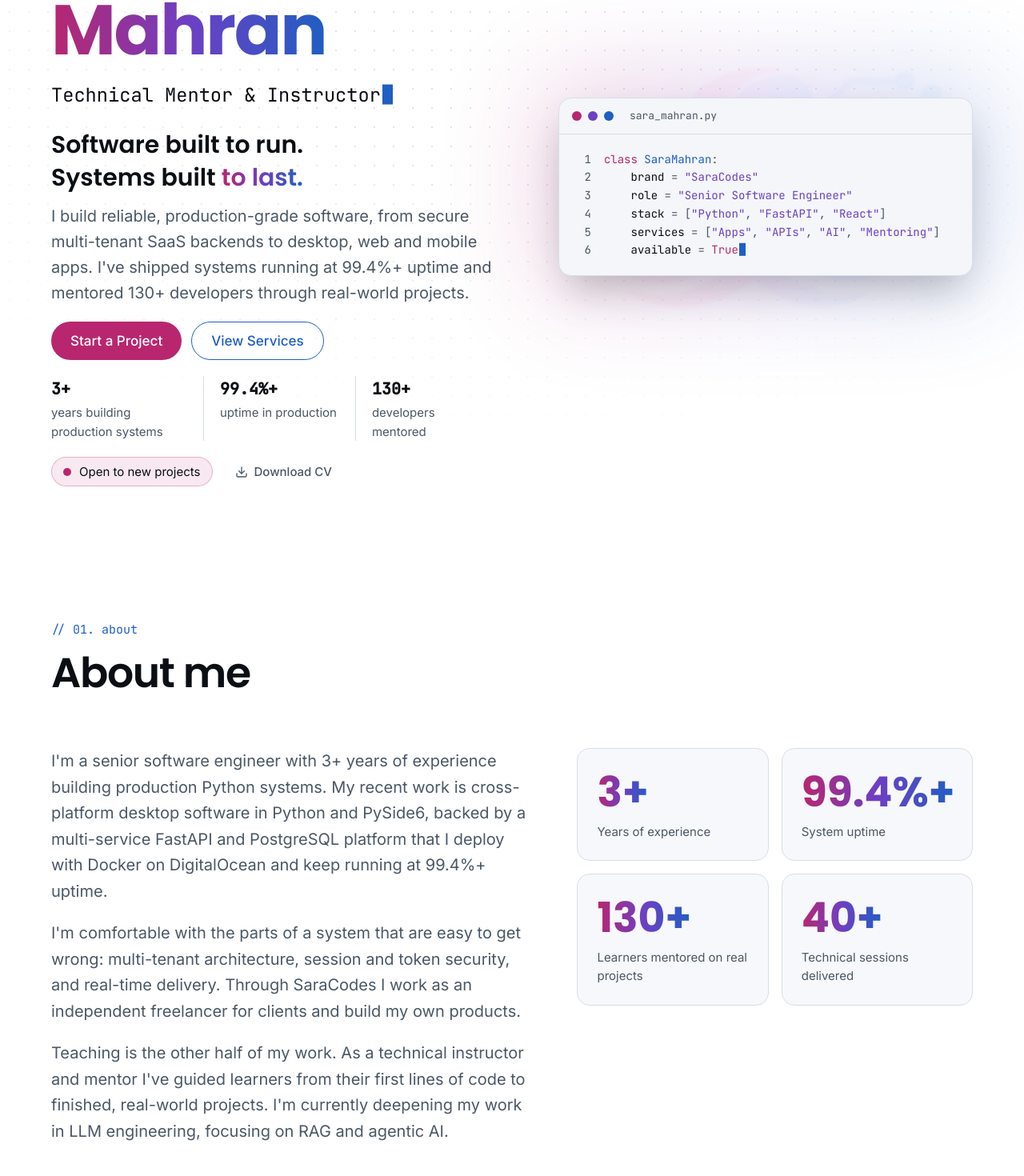
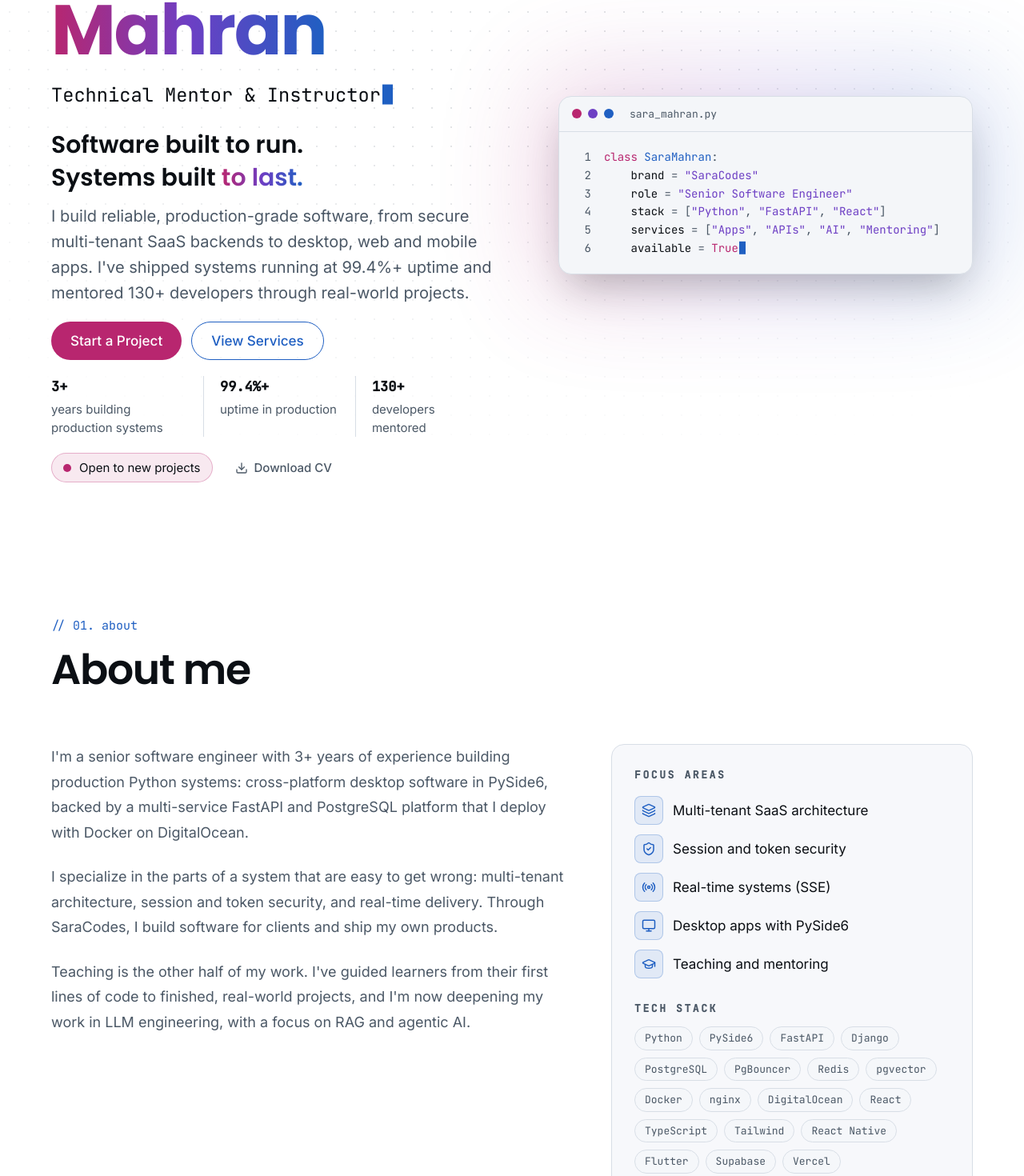
Before and after one commit to SaraMahran/saracodes, a React (Vite) app: page / in a window 1280 px wide. Shown: the part 237-1707 px from the top of the page at 80% size. Built offline with nearby package versions, Linux system fonts and the light colour scheme.

Commit message:
feat(about): reorder sections, redesign About and stop stat values wrapping

```diff
--- a/src/components/AnimatedStat.tsx
+++ b/src/components/AnimatedStat.tsx
@@ -1,6 +1,9 @@
 import { useEffect, useMemo, useRef, useState } from 'react';
 import { animate, useInView, useReducedMotion } from 'framer-motion';
 import { formatStatNumber, parseStatValue } from '@/lib/stat';
+
+/** Approximate rendered width of a value in em (bold digits and symbols average ~0.66em). */
+const fitWidthEm = (value: string) => Math.max(1, value.length) * 0.66;
 
 interface AnimatedStatProps {
   value: string;
@@ -41,7 +44,13 @@ export function AnimatedStat({ value, className = '', duration = 1.6 }: Animated
   );
 
   return (
-    <span ref={ref} className={className}>
+    <span
+      ref={ref}
+      className={`whitespace-nowrap ${className}`}
+      // Never wrap ("99.4%+" stays on one line): inside a `.stat-fit` container the size scales
+      // down to fit its width, and is never larger than the inherited size.
+      style={{ fontSize: `min(1em, calc(100cqi / ${fitWidthEm(value)}))` }}
+    >
       <span aria-hidden="true" className="no-print tabular-nums">
         {parsed.prefix}
         {first}
--- a/src/data/content.ts
+++ b/src/data/content.ts
@@ -47,10 +47,19 @@ export const content: Content = {
     homeLink: 'Back to home',
   },
 
-  // eyebrow renders as a numbered mono label, e.g. "// 02. services". inNav controls the navbar links.
+  // Single source of truth for section order: rendering, navbar, mobile menu, command palette,
+  // numbered labels ("// 02. mentoring") and print all follow this array.
+  // eyebrow renders as the numbered mono label. inNav controls the navbar links.
   sections: [
     { id: 'hero', label: 'Home', eyebrow: 'hello', heading: 'Sara Ali Mahran', inNav: false },
     { id: 'about', label: 'About', eyebrow: 'about', heading: 'About me', inNav: true },
+    {
+      id: 'mentoring',
+      label: 'Mentoring',
+      eyebrow: 'mentoring',
+      heading: 'Mentoring & teaching',
+      inNav: true,
+    },
     {
       id: 'services',
       label: 'Services',
@@ -72,13 +81,6 @@ export const content: Content = {
       label: 'Experience',
       eyebrow: 'experience',
       heading: 'Experience',
-      inNav: true,
-    },
-    {
-      id: 'mentoring',
-      label: 'Mentoring',
-      eyebrow: 'mentoring',
-      heading: 'Mentoring & teaching',
       inNav: true,
     },
     {
@@ -137,17 +139,18 @@ export const content: Content = {
 
   about: {
     paragraphs: [
-      "I'm a senior software engineer with 3+ years of experience building production Python systems. My recent work is cross-platform desktop software in Python and PySide6, backed by a multi-service FastAPI and PostgreSQL platform that I deploy with Docker on DigitalOcean and keep running at 99.4%+ uptime.",
-      "I'm comfortable with the parts of a system that are easy to get wrong: multi-tenant architecture, session and token security, and real-time delivery. Through SaraCodes I work as an independent freelancer for clients and build my own products.",
-      "Teaching is the other half of my work. As a technical instructor and mentor I've guided learners from their first lines of code to finished, real-world projects. I'm currently deepening my work in LLM engineering, focusing on RAG and agentic AI.",
+      "I'm a senior software engineer with 3+ years of experience building production Python systems: cross-platform desktop software in PySide6, backed by a multi-service FastAPI and PostgreSQL platform that I deploy with Docker on DigitalOcean.",
+      'I specialize in the parts of a system that are easy to get wrong: multi-tenant architecture, session and token security, and real-time delivery. Through SaraCodes, I build software for clients and ship my own products.',
+      "Teaching is the other half of my work. I've guided learners from their first lines of code to finished, real-world projects, and I'm now deepening my work in LLM engineering, with a focus on RAG and agentic AI.",
     ],
-    stats: [
-      { label: 'Years of experience', value: '3+' },
-      { label: 'System uptime', value: '99.4%+' },
-      { label: 'Learners mentored on real projects', value: '130+' },
-      { label: 'Technical sessions delivered', value: '40+' },
+    focusAreasHeading: 'Focus areas',
+    focusAreas: [
+      { icon: 'Layers', text: 'Multi-tenant SaaS architecture' },
+      { icon: 'ShieldCheck', text: 'Session and token security' },
+      { icon: 'Radio', text: 'Real-time systems (SSE)' },
+      { icon: 'Monitor', text: 'Desktop apps with PySide6' },
+      { icon: 'GraduationCap', text: 'Teaching and mentoring' },
     ],
-    // Any "(TODO: ...)" inside an item's text is left out when rendering.
     beyondCode: {
       heading: 'Beyond code',
       intro: 'The same curiosity that drives my engineering drives everything else I do.',
@@ -175,12 +178,11 @@ export const content: Content = {
         {
           icon: 'HeartHandshake',
           title: 'Volunteer',
-          text: 'Volunteering with PwA (TODO: full organization name).',
+          text: 'Volunteering with PwA.',
         },
       ],
     },
-    statsLabel: 'At a glance',
-    techStackHeading: 'Tools I work with',
+    techStackHeading: 'Tech stack',
     techStack: [
       'Python',
       'PySide6',
@@ -476,15 +478,6 @@ export const content: Content = {
       period: 'TODO: iSchool period',
       highlights: ['TODO: iSchool highlights'],
     },
-    {
-      role: 'Independent Software Engineer & Founder',
-      org: 'SaraCodes',
-      period: 'TODO: SaraCodes start date – Present',
-      highlights: [
-        'Deliver freelance software projects for clients through Upwork and direct engagements.',
-        'Build and ship my own products: Wanas, Baed Connect, Rouya and UpNow.',
-      ],
-    },
   ],
 
   education: {
--- a/src/lib/icons.ts
+++ b/src/lib/icons.ts
@@ -16,10 +16,13 @@ import {
   Handshake,
   HeartHandshake,
   House,
+  Layers,
   Lock,
   Mail,
   Mic,
+  Monitor,
   PenLine,
+  Radio,
   Rocket,
   Server,
   ShieldCheck,
@@ -54,10 +57,13 @@ export const iconRegistry = {
   Handshake,
   HeartHandshake,
   House,
+  Layers,
   Lock,
   Mail,
   Mic,
+  Monitor,
   PenLine,
+  Radio,
   Rocket,
   Server,
   ShieldCheck,
--- a/src/sections/About.tsx
+++ b/src/sections/About.tsx
@@ -1,4 +1,3 @@
-import { AnimatedStat } from '@/components/AnimatedStat';
 import { ChipList } from '@/components/Chip';
 import { Icon } from '@/components/Icon';
 import { Reveal, RevealItem } from '@/components/Reveal';
@@ -7,7 +6,6 @@ import { content } from '@/data/content';
 import { isFilled, withoutTodo } from '@/lib/todo';
 
 const { about } = content;
-const stats = about.stats.filter((stat) => isFilled(stat.value));
 
 // Items render even while their text has an inline "(TODO: ...)" note; only the note is dropped.
 const beyondCodeItems = (about.beyondCode?.items ?? [])
@@ -17,41 +15,48 @@ const beyondCodeItems = (about.beyondCode?.items ?? [])
 export function About() {
   return (
     <Section id="about">
-      <div className="grid gap-12 lg:grid-cols-[1.2fr_1fr] lg:gap-16">
-        <Reveal stagger className="flex flex-col gap-5">
+      {/* Desktop: paragraphs (7/12) beside the Focus areas card (5/12), top-aligned.
+          Tablet and mobile: stacked, paragraphs first. */}
+      <div className="grid items-start gap-10 lg:grid-cols-12 lg:gap-12">
+        <Reveal stagger className="flex flex-col gap-6 lg:col-span-7">
           {about.paragraphs.map((paragraph) => (
-            <RevealItem key={paragraph} as="p" className="text-lg leading-relaxed text-muted">
+            <RevealItem
+              key={paragraph}
+              as="p"
+              className="max-w-[62ch] text-[1.125rem] leading-[1.75] text-muted"
+            >
               {paragraph}
             </RevealItem>
           ))}
         </Reveal>
 
-        {stats.length > 0 && (
-          <Reveal delay={0.15}>
-            <dl aria-label={about.statsLabel} className="grid grid-cols-2 gap-3 sm:gap-4">
-              {stats.map((stat) => (
-                <div
-                  key={stat.label}
-                  className="flex flex-col-reverse justify-end gap-2 rounded-2xl border border-border bg-surface/70 p-4 sm:p-6"
-                >
-                  <dt className="text-sm text-muted">{stat.label}</dt>
-                  <dd className="font-heading text-3xl font-bold sm:text-4xl">
-                    <AnimatedStat value={stat.value} className="text-brand-gradient" />
-                  </dd>
-                </div>
+        <Reveal delay={0.1} className="lg:col-span-5">
+          <aside
+            aria-labelledby="about-focus-heading"
+            className="rounded-2xl border border-border bg-surface/70 p-6 sm:p-7"
+          >
+            <h3 id="about-focus-heading" className="section-label mb-4">
+              {about.focusAreasHeading}
+            </h3>
+            <ul className="flex flex-col gap-3">
+              {about.focusAreas.map((area) => (
+                <li key={area.text} className="flex items-center gap-3 text-text">
+                  <span className="flex h-9 w-9 shrink-0 items-center justify-center rounded-lg border border-primary/25 bg-primary/10 text-primary">
+                    <Icon name={area.icon} size={18} />
+                  </span>
+                  {area.text}
+                </li>
               ))}
-            </dl>
-          </Reveal>
-        )}
+            </ul>
+
+            <h3 className="section-label mb-3 mt-7">{about.techStackHeading}</h3>
+            <ChipList items={about.techStack} />
+          </aside>
+        </Reveal>
       </div>
 
-      <Reveal className="mt-14 md:mt-16">
-        <h3 className="section-label mb-4">{about.techStackHeading}</h3>
-        <ChipList items={about.techStack} />
-      </Reveal>
-
       {about.beyondCode && beyondCodeItems.length > 0 && (
-        <div className="mt-14 md:mt-16">
+        <div className="mt-16 md:mt-20">
           <Reveal>
             <h3 className="font-mono text-sm uppercase tracking-[0.2em] text-primary">
               {about.beyondCode.heading}
--- a/src/sections/Hero.tsx
+++ b/src/sections/Hero.tsx
@@ -8,12 +8,10 @@ import { Reveal, RevealItem } from '@/components/Reveal';
 import { Section } from '@/components/Section';
 import { content } from '@/data/content';
 import { useTypewriter } from '@/hooks/useTypewriter';
-import { logoMark } from '@/lib/brandAssets';
 import { buttonClasses } from '@/lib/button';
 import { handleAnchorClick } from '@/lib/scroll';
 
 const { hero } = content;
-const HERO_ACCENT_SIZE = 480;
 
 function splitName(name: string, highlight: string) {
   const index = name.lastIndexOf(highlight);
@@ -112,14 +110,15 @@ export function Hero() {
             </a>
           </RevealItem>
 
-          <RevealItem>
+          {/* Full width: the stat containers below have no intrinsic width of their own. */}
+          <RevealItem className="w-full">
             <ul aria-label={hero.proofLabel} className="grid w-full max-w-xl grid-cols-3">
               {/* One row of three: number over label, separated by subtle dividers. Labels wrap
                   inside their column on narrow screens. */}
               {hero.proof.map((item) => (
                 <li
                   key={item.label}
-                  className="flex flex-col gap-0.5 border-l border-border px-3 first:border-l-0 first:pl-0 sm:px-5"
+                  className="stat-fit flex min-w-0 flex-col gap-0.5 border-l border-border px-3 first:border-l-0 first:pl-0 sm:px-5"
                 >
                   <AnimatedStat
                     value={item.value}
@@ -142,18 +141,6 @@ export function Hero() {
             aria-hidden="true"
             className="absolute -inset-6 rounded-[2rem] bg-brand-gradient opacity-20 blur-3xl"
           />
-          {/* Faint brand accent behind the card: decorative, out of layout, desktop and screen only. */}
-          <img
-            src={logoMark.src}
-            alt=""
-            aria-hidden="true"
-            width={HERO_ACCENT_SIZE}
-            height={HERO_ACCENT_SIZE}
-            loading="lazy"
-            decoding="async"
-            className="no-print pointer-events-none absolute left-1/2 top-1/2 max-w-none -translate-x-1/2 -translate-y-1/2 select-none opacity-[0.07] blur-[2px]"
-            style={{ width: HERO_ACCENT_SIZE, height: HERO_ACCENT_SIZE }}
-          />
           <CodeWindow snippet={hero.code} />
         </Reveal>
       </div>
--- a/src/sections/Mentoring.tsx
+++ b/src/sections/Mentoring.tsx
@@ -37,7 +37,7 @@ export function Mentoring() {
                 className="flex flex-col-reverse justify-end gap-2 bg-surface p-5 sm:p-7"
               >
                 <dt className="text-sm text-muted">{stat.label}</dt>
-                <dd className="font-heading text-3xl font-bold sm:text-4xl">
+                <dd className="stat-fit font-heading text-3xl font-bold sm:text-4xl">
                   <AnimatedStat value={stat.value} className="text-brand-gradient" />
                 </dd>
               </div>
--- a/src/styles/globals.css
+++ b/src/styles/globals.css
@@ -138,6 +138,14 @@
 }
 
 @layer components {
+  /*
+   * Size container for AnimatedStat: values shrink to fit this element's width instead of
+   * wrapping. Only use on elements whose width comes from their layout (grid cells, fixed columns).
+   */
+  .stat-fit {
+    container-type: inline-size;
+  }
+
   /* Code-style section label, e.g. "// services" */
   .section-label {
     @apply font-mono text-xs uppercase tracking-[0.2em] text-muted;
```
Also changed, not shown: src/data/types.ts (+7 -2 lines).
